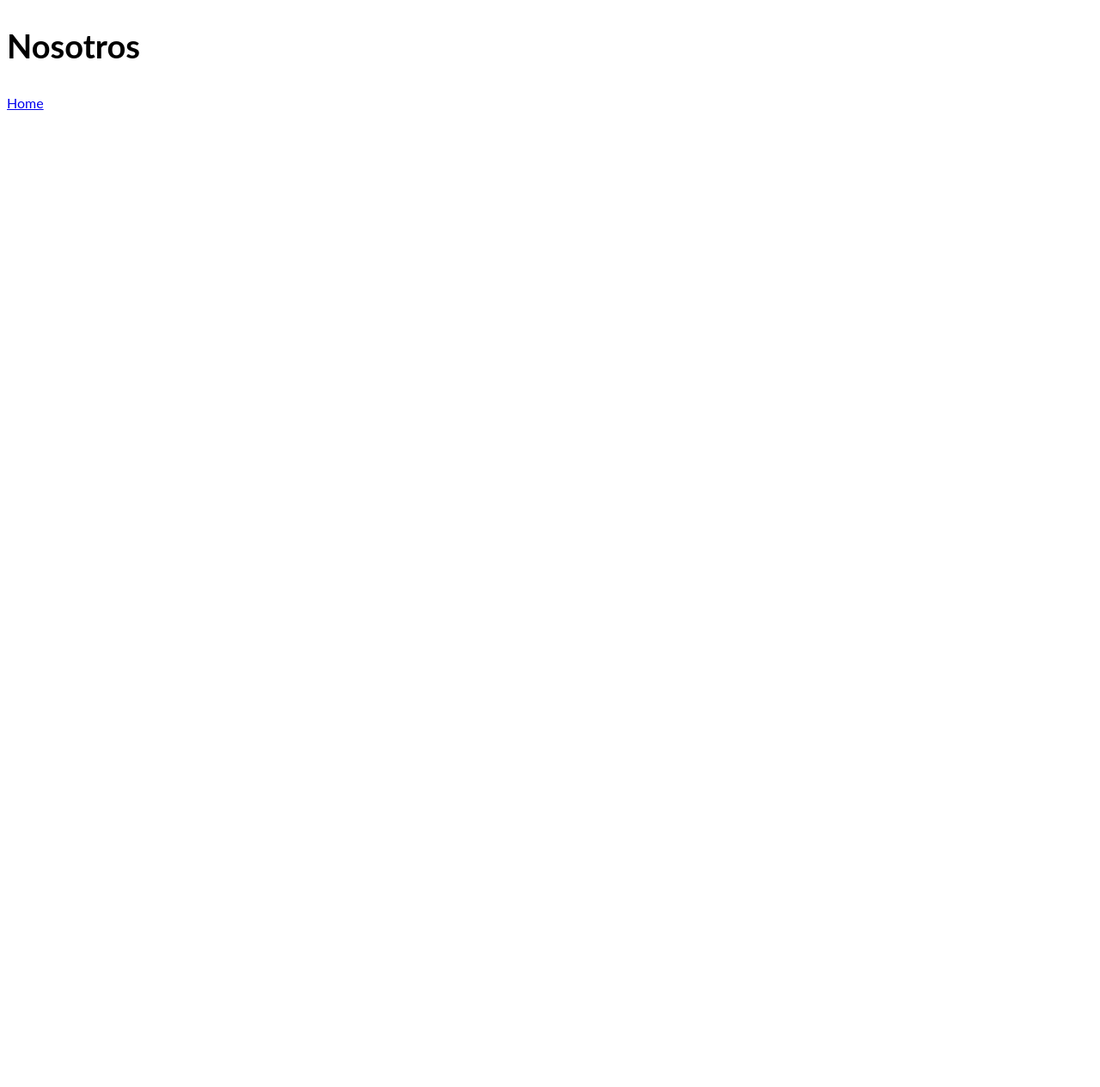
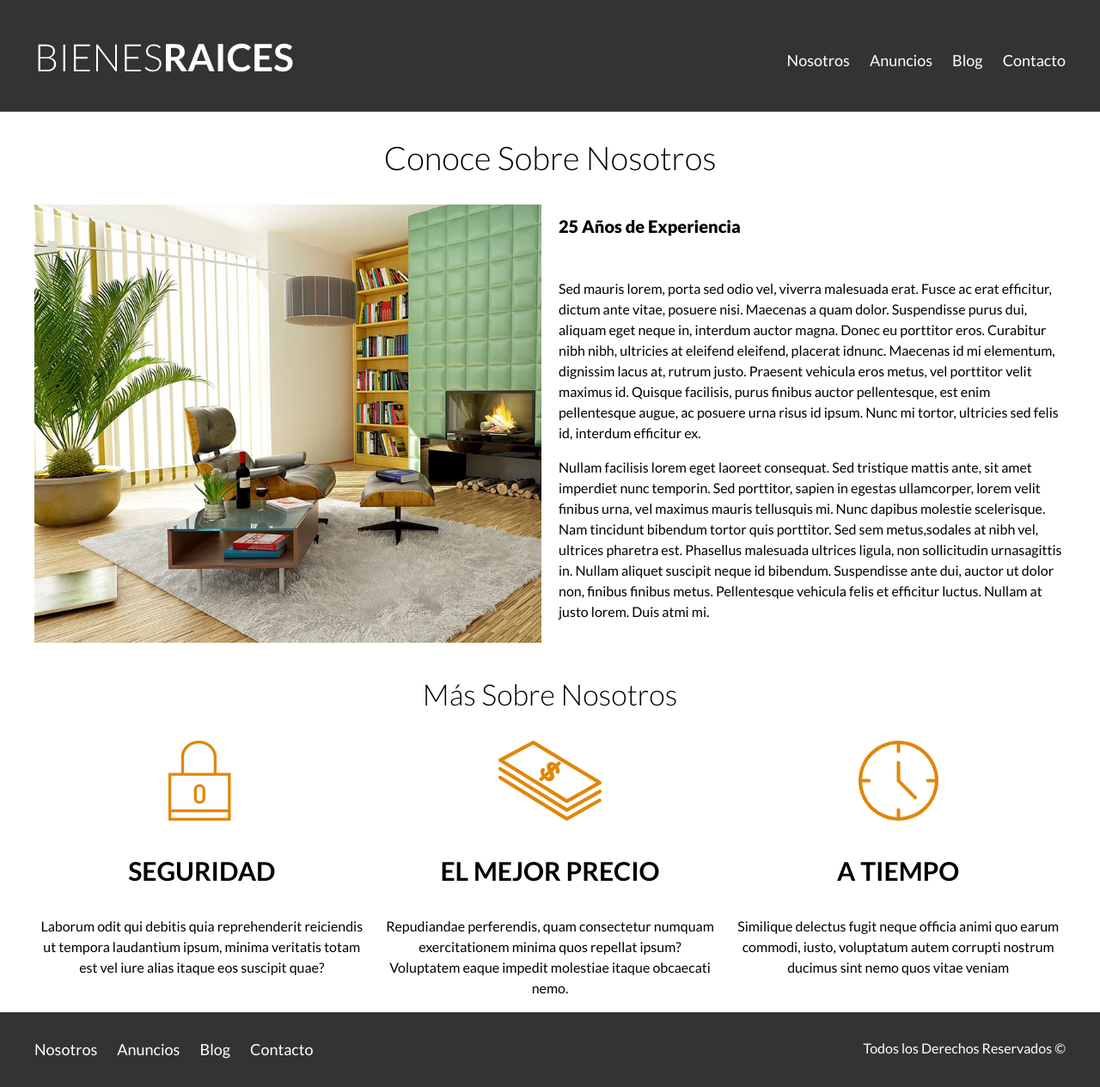
Before and after one commit to ricardo-vallejo/bienesraices, a plain HTML site: page nosotros.html in a window 1280 px wide. Shown: the whole page at 86% size. Before the commit the page ends 800 px from the top, so only its background shows below. Drawn offline with Linux system fonts and the light colour scheme.

Commit message:
Added changes to the page Nosotros.

```diff
--- a/css/style.css
+++ b/css/style.css
@@ -77,6 +77,10 @@ h4{
 }
 
 /*Header*/
+.site-header{
+    background-color: #333333;
+    padding: 1rem 0 3rem 0;
+}
 .site-header.inicio{
     background-image: url(../img/header.jpg);
     background-position: center center;
@@ -267,3 +271,16 @@ h4{
     margin: 0;
     color: white;
 }
+
+/* Paginas Internas*/
+.contenido-nosotros{
+    display: grid;
+    grid-template-columns: repeat(2, 1fr);
+    column-gap: 2rem;
+}
+.texto-nosotros blockquote{
+    font-weight: 900;
+    font-size: 2rem;
+    margin: 0;
+    padding: 1rem 0 3rem 0;
+}
--- a/nosotros.html
+++ b/nosotros.html
@@ -1,13 +1,107 @@
 <!DOCTYPE html>
 <html lang="en">
+
 <head>
     <meta charset="UTF-8">
     <meta name="viewport" content="width=device-width, initial-scale=1.0">
+    <link href="https://fonts.googleapis.com/css2?family=Lato:wght@300;400;700;900&display=swap" rel="stylesheet">
+    <link rel="stylesheet" href="css/normalize.css">
     <link rel="stylesheet" href="css/style.css">
-    <title>Nosotros</title>
+    <title>Bienes Raices</title>
 </head>
+
 <body>
-    <h1>Nosotros</h1>
-    <a href="index.html">Home</a>
+    <header class="site-header">
+        <div class="contenedor contenido-header">
+            <div class="barra">
+                <a href="/"><img src="img/logo.svg" alt="Logotipo de Bienes Raices"></a>
+
+                <nav class="navegacion">
+                    <a href="nosotros.html">Nosotros</a>
+                    <a href="anuncios.html">Anuncios</a>
+                    <a href="blog.html">Blog</a>
+                    <a href="contacto.html">Contacto</a>
+                </nav>
+            </div>
+        </div>
+    </header>
+
+    <main class="contenedor">
+
+        <h1 class="fw-300 centrar-texto">Conoce Sobre Nosotros</h1>
+
+        <div class="contenido-nosotros">
+            <div class="imagen">
+                <img src="img/nosotros.jpg" alt="Imagen sobre nosotros">
+            </div>
+
+            <div class="texto-nosotros">
+                <blockquote>25 Años de Experiencia</blockquote>
+                <p>
+                    Sed mauris lorem, porta sed odio vel, viverra malesuada erat. Fusce ac erat efficitur, dictum ante
+                    vitae, posuere nisi. Maecenas a quam dolor. Suspendisse purus dui, aliquam eget neque in, interdum
+                    auctor magna. Donec eu porttitor eros. Curabitur nibh nibh, ultricies at eleifend eleifend, placerat
+                    idnunc. Maecenas id mi elementum, dignissim lacus at, rutrum justo. Praesent vehicula eros metus, vel
+                    porttitor velit maximus id. Quisque facilisis, purus finibus auctor pellentesque, est enim
+                    pellentesque augue, ac posuere urna risus id ipsum. Nunc mi tortor, ultricies sed felis id, interdum efficitur
+                    ex.
+                </p>
+                <p>
+                    Nullam facilisis lorem eget laoreet consequat. Sed tristique mattis ante, sit amet imperdiet nunc
+                    temporin. Sed porttitor, sapien in egestas ullamcorper, lorem velit finibus urna, vel maximus mauris
+                    tellusquis mi. Nunc dapibus molestie scelerisque. Nam tincidunt bibendum tortor quis porttitor. Sed sem
+                    metus,sodales at nibh vel, ultrices pharetra est. Phasellus malesuada ultrices ligula, non sollicitudin
+                    urnasagittis in. Nullam aliquet suscipit neque id bibendum. Suspendisse ante dui, auctor ut dolor non,
+                    finibus finibus metus. Pellentesque vehicula felis et efficitur luctus. Nullam at justo lorem. Duis
+                    atmi mi.
+                </p>
+            </div>
+        </div>
+
+    </main>
+
+    <section class="contenedor">
+        <h2 class="fw-300 centrar-texto">Más Sobre Nosotros</h2>
+
+        <div class="iconos-nosotros">
+            <div class="icono">
+                <img src="img/icono1.svg" alt="Icono Seguridad">
+                <h3 class="encabezado mayusculas">Seguridad</h3>
+                <p>Laborum odit qui debitis quia reprehenderit reiciendis ut tempora laudantium ipsum, minima veritatis
+                    totam est vel iure alias itaque eos suscipit quae?</p>
+            </div>
+
+            <div class="icono">
+                <img src="img/icono2.svg" alt="Icono Mejor Precio">
+                <h3 class="encabezado mayusculas">El Mejor Precio</h3>
+                <p>Repudiandae perferendis, quam consectetur numquam exercitationem minima quos repellat ipsum?
+                    Voluptatem
+                    eaque impedit molestiae itaque obcaecati nemo.</p>
+            </div>
+
+            <div class="icono">
+                <img src="img/icono3.svg" alt="Icono A Tiempo">
+                <h3 class="encabezado mayusculas">A Tiempo</h3>
+                <p>Similique delectus fugit neque officia animi quo earum commodi, iusto, voluptatum autem corrupti
+                    nostrum
+                    ducimus sint nemo quos vitae veniam</p>
+            </div>
+        </div>
+    </section>
+
+    <footer class="site-footer seccion">
+        <div class="contenedor contenedor-footer">
+            <nav class="navegacion">
+                <a href="nosotros.html">Nosotros</a>
+                <a href="anuncios.html">Anuncios</a>
+                <a href="blog.html">Blog</a>
+                <a href="contacto.html">Contacto</a>
+            </nav>
+
+            <p class="copyright">Todos los Derechos Reservados &copy;</p>
+        </div>
+    </footer>
+
 </body>
+
 </html>
```
